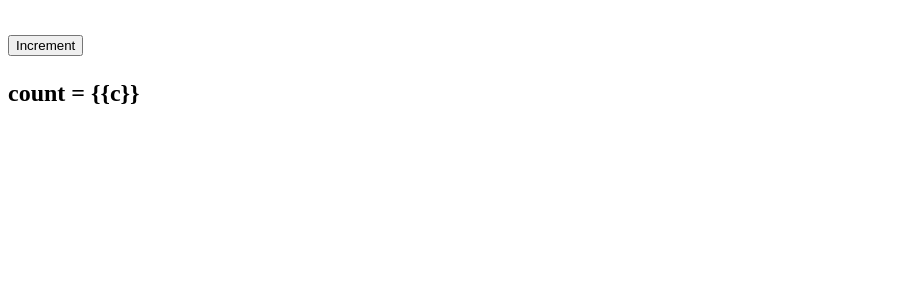
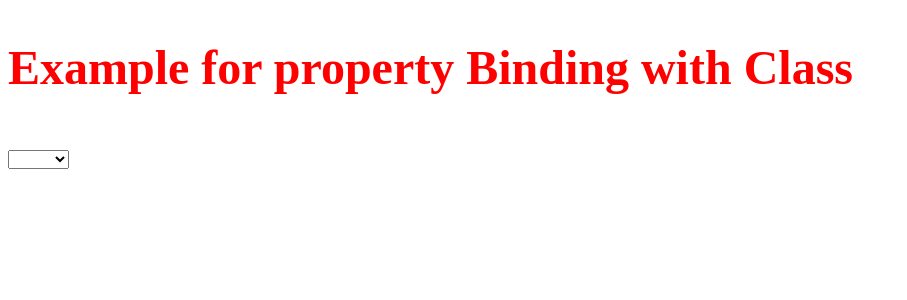
Before and after one commit to parane/FrontendTraining-Angular, an Angular app: page / in a window 1280 px wide. Shown: the top 300 px of the page, without its empty margins (0-907 px from the left). Built offline with nearby package versions, Linux system fonts and the light colour scheme.

Commit message:
custom css class change by two binding

```diff
--- a/src/app/app.component.css
+++ b/src/app/app.component.css
@@ -0,0 +1,18 @@
+h1{
+    color:red;
+}
+
+.pink{
+    color:pink;
+}
+.blue{
+    color:blue;
+}
+
+.red{
+    color:red;
+}
+
+.yellow{
+    color: yellow;
+}
--- a/src/app/app.component.html
+++ b/src/app/app.component.html
@@ -1,4 +1,10 @@
 
 <h1>
-   <button (click)='increment()'>Increment</button>
+   <h2 [class]="colorClass">Example for property Binding with Class</h2>
+   <select [(ngModel)]="colorClass">
+       <option value="pink">Pink</option>
+       <option value="red">Red</option>
+        <option value="blue">Blue</option>
+        <option value="yellow">Yellow</option>
+   </select>
 </h1>
--- a/src/app/app.component.ts
+++ b/src/app/app.component.ts
@@ -6,25 +6,5 @@ import { Component, Input, Output, EventEmitter } from '@angular/core';
   styleUrls: ['./app.component.css']
 })
 export class AppComponent {
-  title = 'app works!';
-  counterValue = 0;
 
-  @Input()
-  get counter() {
-    console.log("get value")
-    return this.counterValue;
-  }
-  @Output() counterChange :  EventEmitter<number>;
-
-    constructor(){
-
-        this.counterChange = new EventEmitter();
-
-    }
-
-      increment(){
-
-            this.counterValue = this.counterValue+1;
-       this.counterChange.emit(this.counterValue);
-        }
 }
--- a/src/index.html
+++ b/src/index.html
@@ -10,8 +10,8 @@
 </head>
 <body>
   <div>
-  <app-root  [(counter)]="c"></app-root>
-  <h2>count = {{c}}</h2>
+  <app-root></app-root>
+
   </div>
 </body>
 </html>
```
Also changed, not shown: 1 other file (tests, documents, lock files or other folders).
